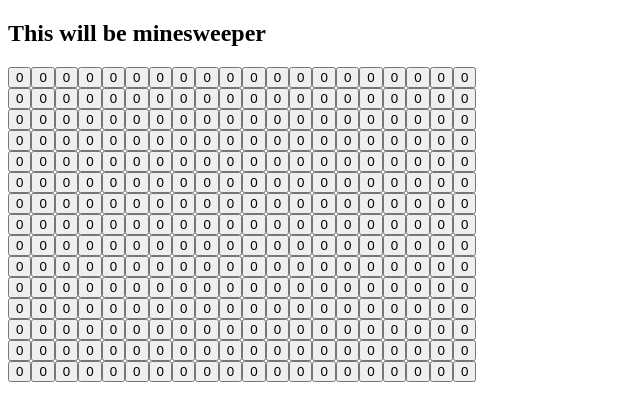
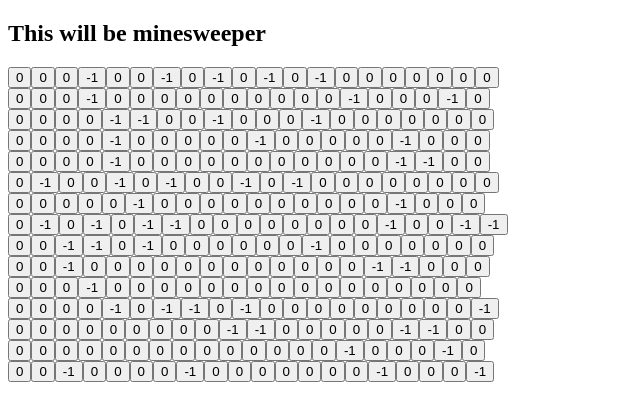
Before and after one commit to LexJson/react-practice, a React (Create React App) app in the folder minesweeper/: page / in a window 1280 px wide. Shown: the top 420 px of the page, without its empty margins (0-640 px from the left). Built offline with nearby package versions, Linux system fonts and the light colour scheme; the HTML template or start-up script is replaced by a standard one.

Commit message:
Added random mine placement
Updated minefield initialization to a loop, so all arrays are unique. Mines are added at random places in the minefield. Squares display their value (mine or not mine).

```diff
--- a/minesweeper/src/App.tsx
+++ b/minesweeper/src/App.tsx
@@ -28,7 +28,7 @@ function Board({ minefield, history, rows, columns }) {
     const rowList = row.map((square, columnIndex) => {
       // Render individual squares in a row
       //TODO: Different render depending on if square is dug or not.
-      return <Square key={columnIndex} value={0} />;
+      return <Square key={columnIndex} value={square} />;
     });
     // Render rows of squares
     return (
@@ -42,23 +42,80 @@ function Board({ minefield, history, rows, columns }) {
 }
 
 export default function Game() {
-  // TODO: rows and columns comes from difficulty selected.
+  // TODO: values that come from difficulty selected:
   const boardRows = 15;
   const boardColumns = 20;
-  /** Array(size of rows) of arrays(each the size of columns)
-   *  -1: mine
-   * >=0: number of adjacent mines
+  const numberOfMines = 55;
+  //const maxAdjacentMines = 6;
+
+  // Generate the minefield --------------------------------------------
+  // First populate a list with empty mine locations
+  // BAD - All arrays are the same: let initialMinefield = Array(boardRows).fill(Array(boardColumns).fill(0));
+  let initialMinefield = [];
+  for (let i = 0; i < boardRows; i++) {
+    // Each time create new row array
+    let newRow = [];
+    for (let j = 0; j < boardColumns; j++) {
+      // Add items to the current new row
+      newRow.push(0);
+    }
+    initialMinefield.push(newRow);
+  }
+
+  // List of all the available indexes for placing mines.
+  let availableIndexes = [];
+  for (let i = 0; i < boardRows; i++) {
+    for (let j = 0; j < boardColumns; j++) {
+      availableIndexes.push([i, j]);
+    }
+  }
+
+  // Place mines at random at available indexes.
+  for (let x = 0; x < numberOfMines; x++) {
+    // Get random pair of indexes.
+    // Math.floor(Math.random() * x) gives a number with no decimals ("integer") between 0 to x-1.
+    let randomIndex = Math.floor(Math.random() * availableIndexes.length);
+    let availableIndexesPair = availableIndexes[randomIndex];
+    let rowIndex = availableIndexesPair[0];
+    let columnIndex = availableIndexesPair[1];
+
+    // Set the mine at the random index.
+    initialMinefield[rowIndex][columnIndex] = -1;
+
+    // For debug:
+    // console.log(rowIndex, columnIndex);
+    // initialMinefield.forEach((item, i) => {
+    //   console.log("row ", i, ": ", item);
+    // });
+
+    // Remove the just used index from the available index list.
+    availableIndexes.splice(randomIndex, 1);
+  }
+
+  /** Returns the number of mines surrounding a given square.
+   *  Square is determined by the passed row and column indexes.
    */
-  const [minefield, setMinefield] = useState(
-    Array(boardRows).fill(Array(boardColumns).fill(0))
-  );
-  //TODO: generate Minefield
-  // ...
+  function countAdjacentMines(rowIndex, columnIndex) {
+    let numberOfMines = 0;
 
-  /** Array(size of rows) of arrays(each the size of columns)
-   * Records where the player has...
-   * 0: right clicked to 'dig'
-   * 1: left clicked to 'place a flag'
+    // Check each square around current one...
+
+    return numberOfMines;
+  }
+
+  /** Lists how many mines surround each mine.
+   *    -1: mine
+   *   0-8: number of adjacent mines
+   * Array(size of rows) of arrays(each the size of columns).
+   */
+  const [minefield, setMinefield] = useState(initialMinefield);
+  //-----------------------------------------------------------------
+
+  /** Records where the player has:
+   *  null: has not clicked
+   *     0: right clicked to 'dig'
+   *     1: left clicked to 'place a flag'
+   * Array(size of rows) of arrays(each the size of columns)
    */
   const [history, setHistory] = useState(
     Array(boardRows).fill(Array(boardColumns).fill(null))
```
